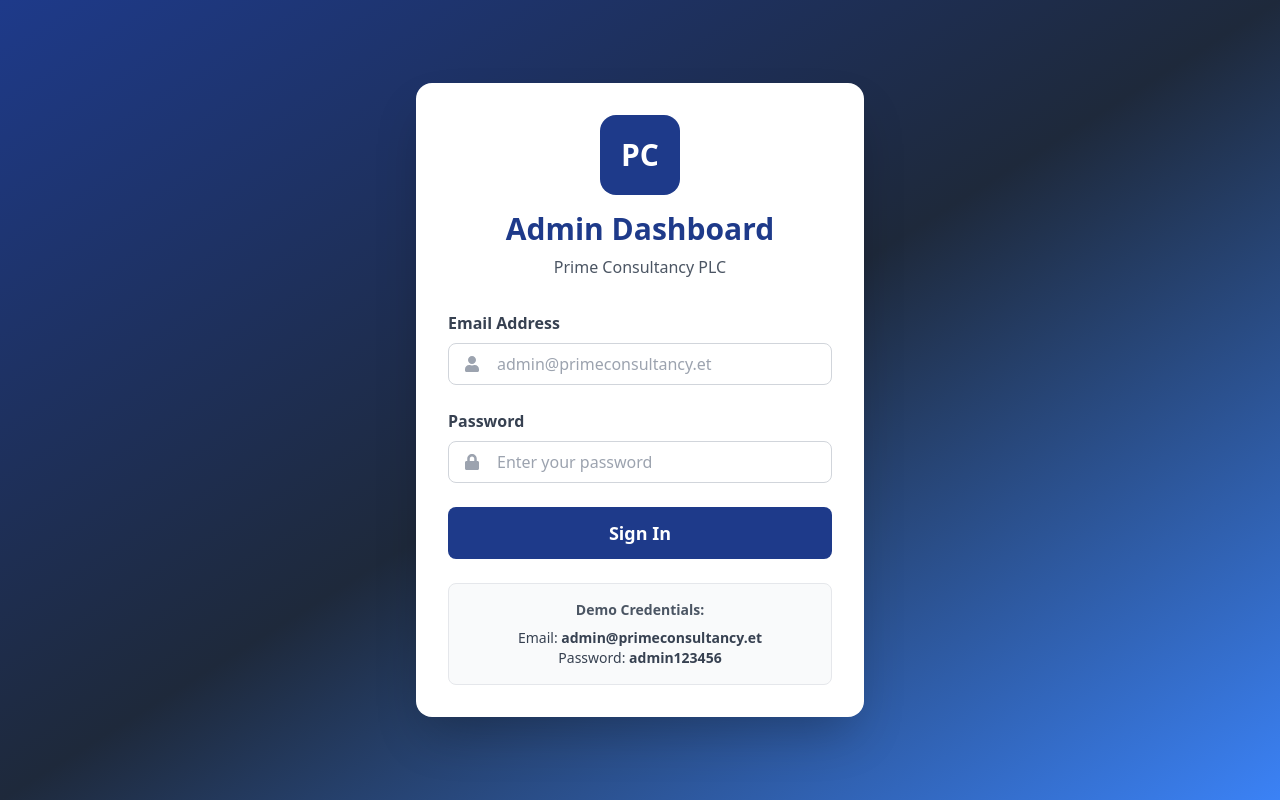
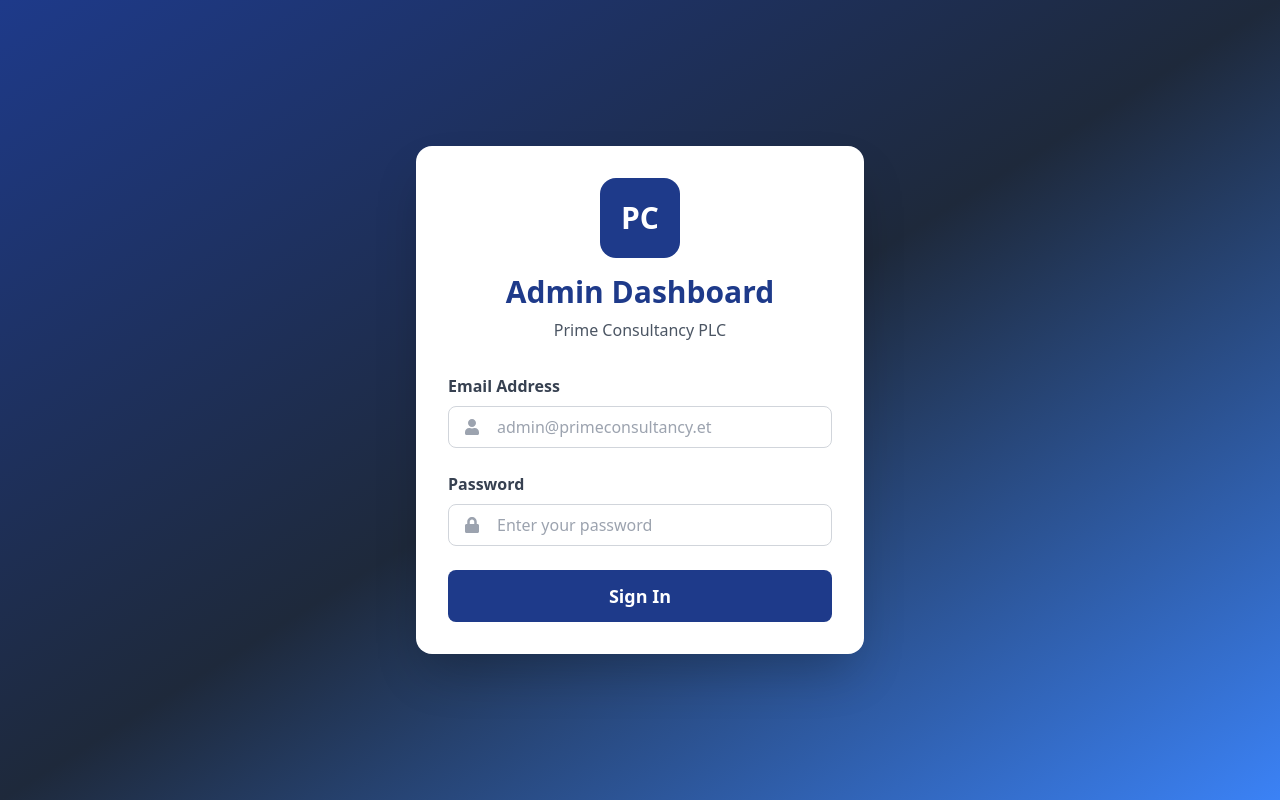
Before and after one commit to azaria1212/prime-consultancy-admin, a React (Vite) app: page / in a window 1280 px wide. Built offline with nearby package versions, Linux system fonts and the light colour scheme.

Commit message:
Remove demo credentials from login page

```diff
--- a/src/pages/Login.jsx
+++ b/src/pages/Login.jsx
@@ -76,13 +76,7 @@ const Login = ({ onLogin }) => {
           </button>
         </form>
 
-        <div className="mt-6 p-4 bg-gray-50 rounded-lg border border-gray-200">
-          <p className="text-sm text-gray-600 text-center mb-2"><strong>Demo Credentials:</strong></p>
-          <p className="text-sm text-gray-700 text-center">
-            Email: <strong>admin@primeconsultancy.et</strong><br />
-            Password: <strong>admin123456</strong>
-          </p>
-        </div>
+
       </div>
     </div>
   )
```
